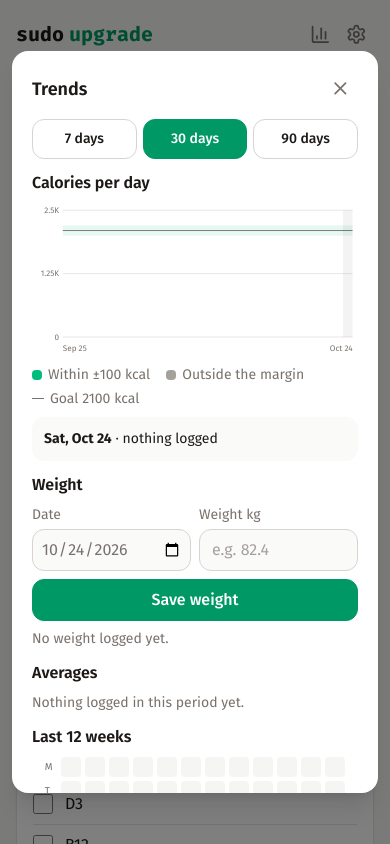
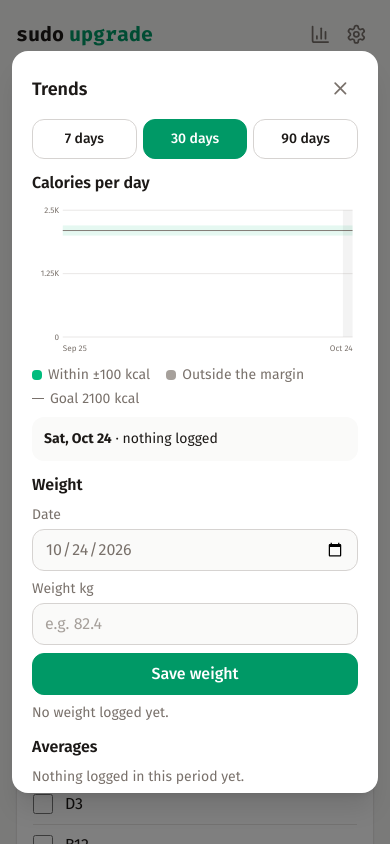
Before and after one commit to juliuszmuskala/calorie_counter, a Svelte app: page / in a window 390 px wide. Both pictures are taken after a click on the button 320 px from the left and 34 px from the top of the page. Shown: the top 844 px of the page. Built offline with nearby package versions, Linux system fonts and the light colour scheme.

Commit message:
fix: mobile

```diff
--- a/src/app.css
+++ b/src/app.css
@@ -20,6 +20,18 @@
   html {
     color-scheme: light dark;
     -webkit-tap-highlight-color: transparent;
+  }
+  /* iOS Safari gives date inputs their own intrinsic width and ignores width: 100%, so they spill over neighbouring fields */
+  input[type='date'] {
+    -webkit-appearance: none;
+    appearance: none;
+    min-width: 0;
+    max-width: 100%;
+    text-align: start;
+  }
+  input[type='date']::-webkit-date-and-time-value {
+    text-align: start;
+    min-height: 1.5em;
   }
   body {
     @apply bg-stone-100 text-base text-stone-900 antialiased dark:bg-stone-950 dark:text-stone-100;
--- a/src/lib/Trends.svelte
+++ b/src/lib/Trends.svelte
@@ -175,10 +175,10 @@
 
   <section class="grid gap-2">
     <h3 class="font-semibold">Weight</h3>
-    <form class="grid grid-cols-[minmax(0,1fr)_minmax(0,1fr)] gap-2" onsubmit={saveWeight}>
-      <label class="label">Date<input class="field min-w-0 px-2" type="date" max={today} required bind:value={wDate} /></label>
+    <form class="grid gap-2" onsubmit={saveWeight}>
+      <label class="label">Date<input class="field" type="date" max={today} required bind:value={wDate} /></label>
       <label class="label">Weight kg<input class="field" type="text" inputmode="decimal" required placeholder="e.g. 82.4" bind:value={wValue} /></label>
-      <button class="btn btn-primary col-span-2">Save weight</button>
+      <button class="btn btn-primary">Save weight</button>
     </form>
     {#if weightByDate.has(wDate)}
       <button class="muted justify-self-start underline" onclick={() => removeWeight(wDate)}>Delete the weight for {longDate(wDate)}</button>
```
Also changed, not shown: 5 other files (tests, documents, lock files or other folders).
